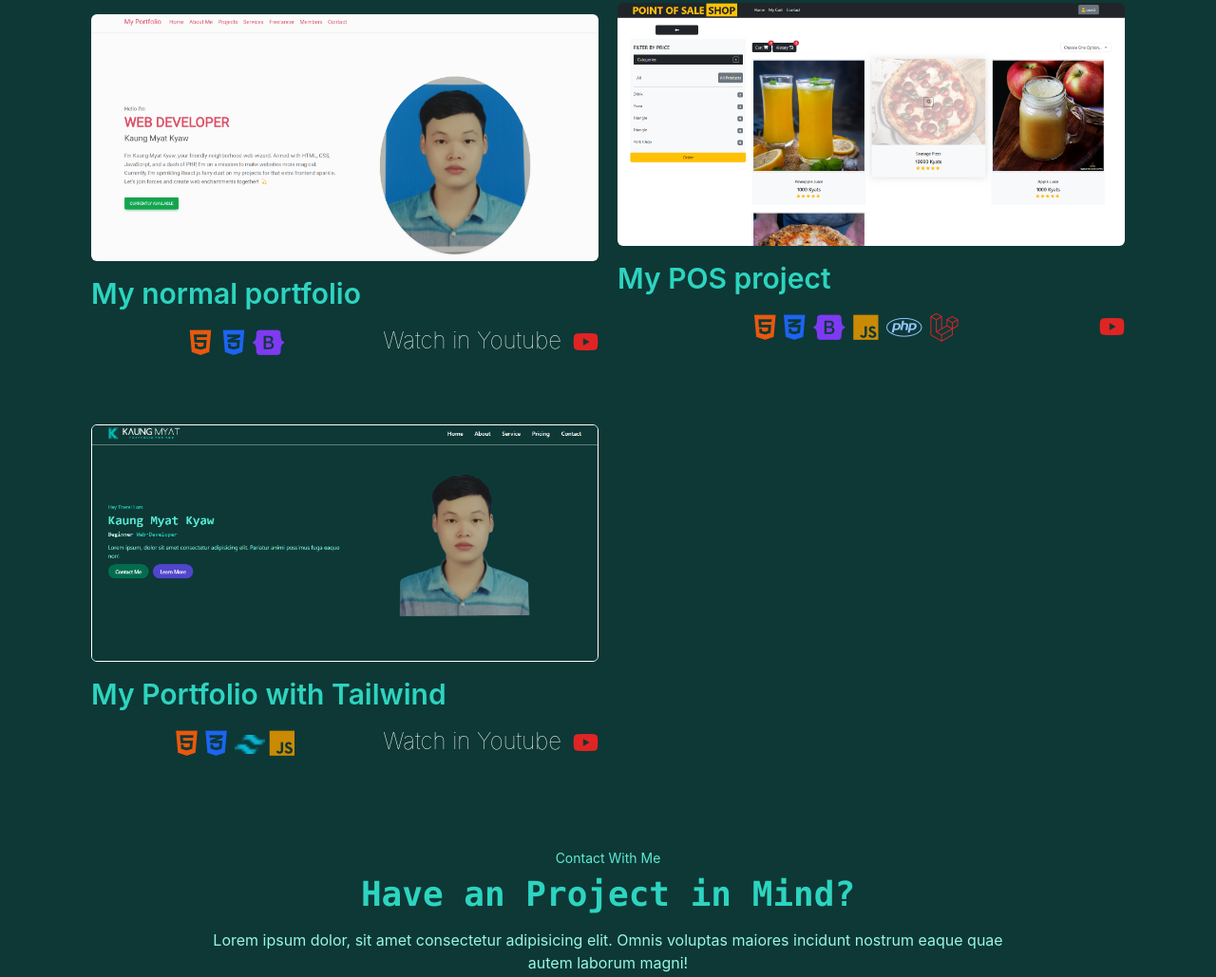
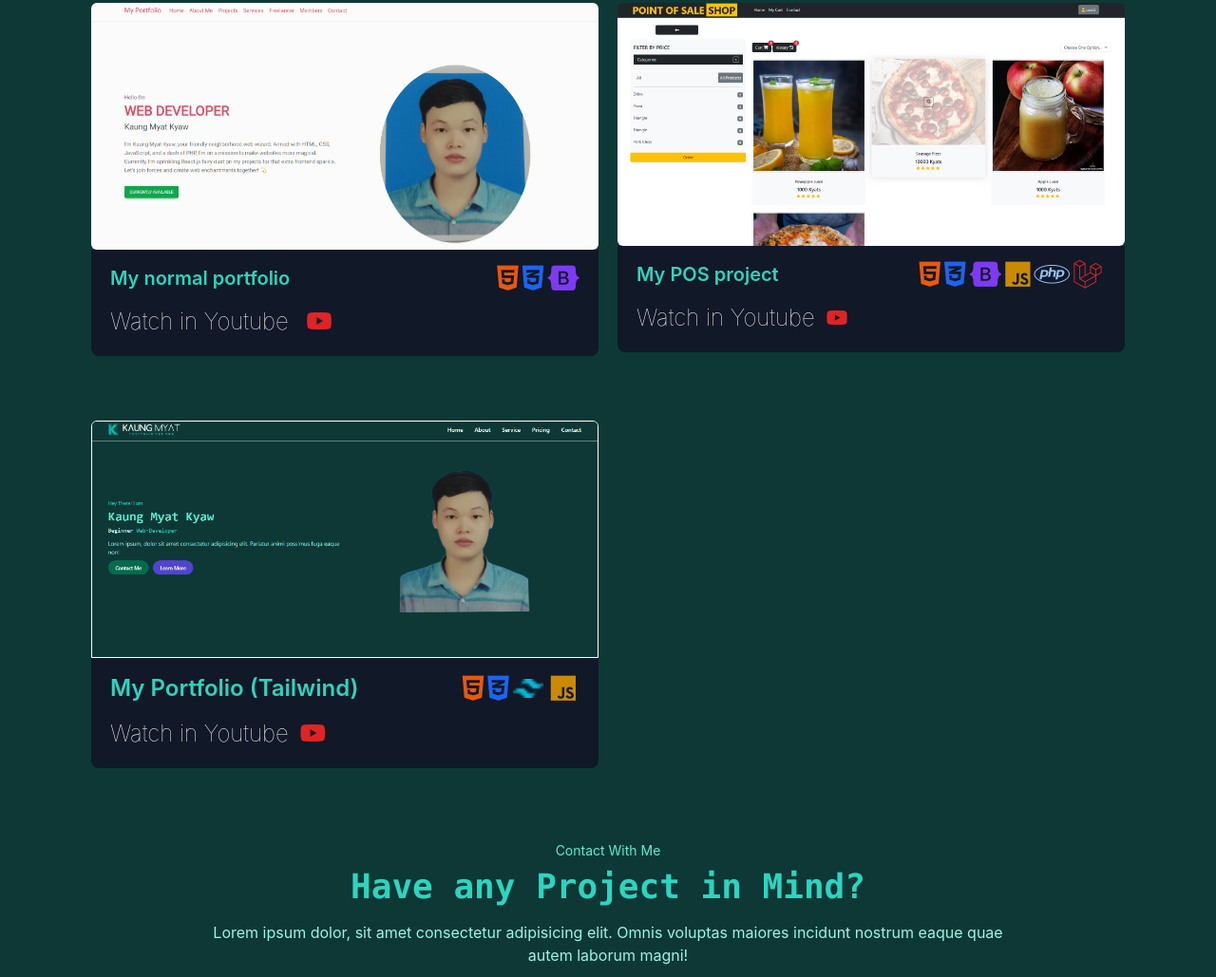
Before and after one commit to inhibitor255/inhibitor255.github.io, a website: page dist/index.html in a window 1280 px wide. Shown: the part 1477-2506 px from the top of the page at 95% size. Drawn offline with nearby package versions, Linux system fonts and the light colour scheme.

Commit message:
seventh commit

```diff
--- a/dist/index.html
+++ b/dist/index.html
@@ -86,7 +86,7 @@
             >
               <li>
                 <a
-                  href="#"
+                  href="#home"
                   class="block py-2 pl-3 pr-4 text-white hover:text-black hover:bg-teal-100 active:bg-teal-200 focus:outline-none focus:ring focus:ring-teal-300 rounded md:bg-transparent md:text-teal-200 md:p-0 dark:text-white md:dark:text-blue-500"
                   aria-current="page"
                   >Home</a
@@ -94,7 +94,7 @@
               </li>
               <li>
                 <a
-                  href="#"
+                  href="#about"
                   class="block py-2 pl-3 pr-4 text-white hover:text-black hover:bg-teal-100 active:bg-teal-200 focus:outline-none focus:ring focus:ring-teal-300 rounded md:bg-transparent md:text-blue-200 md:p-0 dark:text-white md:dark:text-blue-500"
                   aria-current="page"
                   >About</a
@@ -102,7 +102,7 @@
               </li>
               <li>
                 <a
-                  href="#"
+                  href="#service"
                   class="block py-2 pl-3 pr-4 text-white hover:text-black hover:bg-teal-100 active:bg-teal-200 focus:outline-none focus:ring focus:ring-teal-300 rounded md:bg-transparent md:text-blue-200 md:p-0 dark:text-white md:dark:text-blue-500"
                   aria-current="page"
                   >Service</a
@@ -110,15 +110,15 @@
               </li>
               <li>
                 <a
-                  href="#"
+                  href="#projects"
                   class="block py-2 pl-3 pr-4 text-white hover:text-black hover:bg-teal-100 active:bg-teal-200 focus:outline-none focus:ring focus:ring-teal-300 rounded md:bg-transparent md:text-blue-200 md:p-0 dark:text-white md:dark:text-blue-500"
                   aria-current="page"
-                  >Pricing</a
+                  >Recent Projects</a
                 >
               </li>
               <li>
                 <a
-                  href="#"
+                  href="#contact"
                   class="block py-2 pl-3 pr-4 text-white hover:text-black hover:bg-teal-100 active:bg-teal-200 focus:outline-none focus:ring focus:ring-teal-300 rounded md:bg-transparent md:text-blue-200 md:p-0 dark:text-white md:dark:text-blue-500"
                   aria-current="page"
                   >Contact</a
@@ -134,7 +134,7 @@
     <!-- start main -->
     <main class="container px-24">
       <!-- start biography -->
-      <section>
+      <section id="home">
         <div
           class="grid gap-3 mt-28 grid-cols-1 grid-rows-1 lg:grid-rows-1 lg:grid-cols-2"
         >
@@ -178,7 +178,7 @@
       </section>
       <!-- end biography -->
       <!-- start about me  -->
-      <section>
+      <section id="about">
         <div
           class="grid gap-3 mt-28 grid-cols-1 grid-rows-1 lg:grid-rows-1 lg:grid-cols-2"
         >
@@ -236,7 +236,7 @@
       </section>
       <!-- end about me  -->
       <!-- start service -->
-      <section>
+      <section id="service">
         <div class="mt-28">
           <div class="flex justify-center items-center">
             <div class="text-center">
@@ -317,7 +317,7 @@
       </section>
       <!-- end service -->
       <!-- start project  -->
-      <section>
+      <section id="projects">
         <div class="">
           <div class="mt-28">
             <div class="flex justify-center items-center">
@@ -339,20 +339,27 @@
               <div
                 class="grid gap-5 grid-rows-3 grid-cols-1 md:grid-cols-2 md:grid-rows-2"
               >
-                <div class="mt-3 mb-12">
-                  <a href="">
+                <div class="mb-12">
+                  <a
+                    href="https://github.com/inhibitor255/inhibitor255.github.io/commit/406bc62623d7e6b4819626e60cb4d91f5cada78a"
+                    target="_blank"
+                  >
                     <img
                       src="./pics/my portfolio profile.png"
                       alt=""
                       class="rounded-md"
                     />
+
+                    <div class="bg-gray-900 px-5 pb-5 rounded-b-lg">
+                      <div class="flex justify-between">
+                        <div class="">
                           <h1
-                      class="my-4 text-teal-400 text-3xl font-semibold font-sans"
+                            class="my-4 text-teal-400 text-xl font-semibold font-sans"
                           >
                             My normal portfolio
                           </h1>
-                    <div class="flex justify-between">
-                      <div>
+                        </div>
+                        <div class="flex items-center">
                           <a href="" class="text-3xl text-orange-600 mr-1">
                             <i class="fa-brands fa-html5"></i>
                           </a>
@@ -363,7 +370,9 @@
                             <i class="fa-brands fa-bootstrap"></i>
                           </a>
                         </div>
+                      </div>
                       <div class="flex">
+                        <a href="">
                           <span
                             class="text-white text-2xl font-thin me-3 text-center"
                             >Watch in Youtube
@@ -371,24 +380,32 @@
                           <button class="text-red-600 text-2xl">
                             <i class="fa-brands fa-youtube text-center"></i>
                           </button>
+                        </a>
                       </div>
                     </div>
                   </a>
                 </div>
                 <div class="mb-12">
-                  <a href="">
+                  <a
+                    href="https://github.com/inhibitor255/MyProject"
+                    target="_blank"
+                  >
                     <img
                       src="./pics/Screenshot 2023-09-19 212135.png"
                       alt=""
                       class="rounded-md"
                     />
+
+                    <div class="bg-gray-900 px-5 pb-5 rounded-b-lg">
+                      <div class="flex justify-between">
+                        <div class="">
                           <h1
-                      class="my-4 text-teal-400 text-3xl font-semibold font-sans"
+                            class="my-4 text-teal-400 text-xl font-semibold font-sans"
                           >
                             My POS project
                           </h1>
-                    <div class="flex justify-between">
-                      <div class="">
+                        </div>
+                        <div class="flex items-center">
                           <a href="" class="text-3xl text-orange-600 mr-1"
                             ><i class="fa-brands fa-html5"></i
                           ></a>
@@ -408,35 +425,50 @@
                             ><i class="fa-brands fa-laravel"></i
                           ></a>
                         </div>
+                      </div>
+                      <div class="">
                         <div class="flex">
-                        <button class="text-red-600 text-2xl">
+                          <span
+                            class="text-white text-2xl font-thin me-3 text-center"
+                            >Watch in Youtube
+                          </span>
+                          <button class="text-red-600 text-xl">
                             <i class="fa-brands fa-youtube text-center"></i>
                           </button>
+                        </div>
                       </div>
                     </div>
                   </a>
                 </div>
                 <div class="">
-                  <a href="">
+                  <a
+                    href="https://github.com/inhibitor255/inhibitor255.github.io"
+                    target="_blank"
+                    class=""
+                  >
                     <img
                       src="./pics/Screenshot 2023-09-30 231716.png"
                       alt=""
-                      class="rounded-md border border-white"
+                      class="rounded-t-md border border-white"
                     />
+
+                    <div class="bg-gray-900 px-5 pb-5 rounded-b-lg">
+                      <div class="flex justify-between">
+                        <div class="">
                           <h1
-                      class="my-4 text-teal-400 text-3xl font-semibold font-sans"
+                            class="my-4 text-teal-400 text-2xl font-semibold font-sans"
                           >
-                      My Portfolio with Tailwind
+                            My Portfolio (Tailwind)
                           </h1>
-                    <div class="flex justify-between">
-                      <div>
+                        </div>
+                        <div class="flex items-center">
                           <a href="" class="text-3xl text-orange-600 mr-1"
                             ><i class="fa-brands fa-html5"></i
                           ></a>
                           <a href="" class="text-3xl text-blue-600 mr-1"
                             ><i class="fa-brands fa-css3-alt"></i
                           ></a>
-                        <a href="" class="inline-block">
+                          <a href="" class="inline-block mr-2">
                             <img
                               src="./pics/pngwing.com (1).png"
                               class="w-8"
@@ -447,6 +479,8 @@
                             ><i class="fa-brands fa-js"></i
                           ></a>
                         </div>
+                      </div>
+                      <div class="">
                         <div class="flex">
                           <span
                             class="text-white text-2xl font-thin me-3 text-center"
@@ -455,6 +489,7 @@
                           <button class="text-red-600 text-2xl">
                             <i class="fa-brands fa-youtube text-center"></i>
                           </button>
+                        </div>
                       </div>
                     </div>
                   </a>
@@ -466,13 +501,13 @@
       </section>
       <!-- end project  -->
       <!-- start contact me  -->
-      <section>
+      <section id="contact">
         <div class="mt-6 mb-7">
           <div class="flex justify-center items-center md:px-28">
             <div class="text-center">
               <h6 class="text-teal-300 text-sm mb-2">Contact With Me</h6>
               <h1 class="text-teal-400 text-4xl font-semibold font-mono mb-4">
-                Have an Project in Mind?
+                Have any Project in Mind?
               </h1>
               <p class="text-teal-200">
                 Lorem ipsum dolor, sit amet consectetur adipisicing elit. Omnis
```
Also changed, not shown: dist/style.css. Lines whose indentation alone changed are shown as unchanged.
